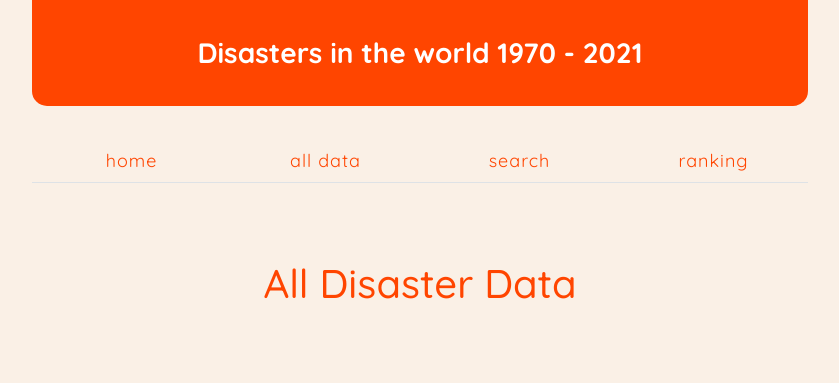
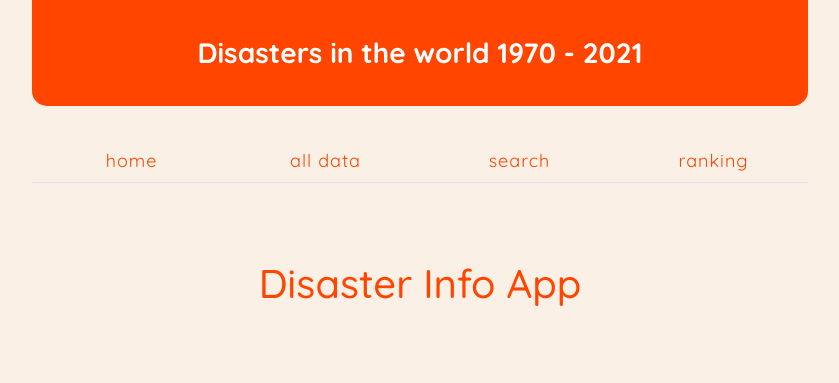
Before and after one commit to azusaw/hotel_CS551Q, a Django app: page / in a window 1280 px wide. Shown: the top 383 px of the page, without its empty margins (220-1059 px from the left). Run offline with Django 4.2, Linux system fonts and the light colour scheme; data that the repository does not hold is empty; some libraries are stand-ins or nearby versions.

Commit message:
create home page

```diff
--- a/disaster/templates/base.html
+++ b/disaster/templates/base.html
@@ -19,7 +19,7 @@
         <div class="title">Disasters in the world 1970 - 2021 </div>
         <ul class="nav nav-tabs nav-justified">
             <li class="nav-item">
-                <a class="nav-link">
+                <a class="nav-link" href="{% url 'home' %}">
                     <i class="fa-solid fa-house mr-1"></i>
                     home
                 </a>
--- /dev/null
+++ b/disaster/templates/home.html
@@ -0,0 +1,4 @@
+{% extends "base.html" %}
+{% block page_content %}
+<h1>Disaster Info App</h1>
+{% endblock %}
--- a/disaster/urls.py
+++ b/disaster/urls.py
@@ -3,7 +3,7 @@ from django.urls import path
 from . import views
 
 urlpatterns = [
-    path('', views.disaster_list, name='home'),
+    path('', views.home, name='home'),
     path('all', views.disaster_list, name='all'),
     path('detail/<slug:disasterNo>/', views.disaster_detail, name='detail'),
     path('search', views.disaster_search, name='search'),
--- a/disaster/views.py
+++ b/disaster/views.py
@@ -3,15 +3,17 @@ from django.shortcuts import render, get_object_or_404
 from .models import Disaster, Type, Subgroup, Continent, Region
 
 
+def home(request):
+    return render(request, 'home.html')
+
+
 def disaster_list(request):
     disasters = Disaster.objects.all()
-
     return render(request, 'disaster_list.html', {'disasters': disasters})
 
 
 def disaster_detail(request, disasterNo):
     disaster = get_object_or_404(Disaster, disasterNo=disasterNo)
-
     return render(request, 'disaster_detail.html', {'disaster': disaster})
 
 
@@ -20,6 +22,5 @@ def disaster_search(request):
     subgroups = Subgroup.objects.all()
     continents = Continent.objects.all()
     regions = Region.objects.all()
-
     return render(request, 'disaster_search.html',
                   {'types': types, 'subgroups': subgroups, 'continents': continents, 'regions': regions})
```
